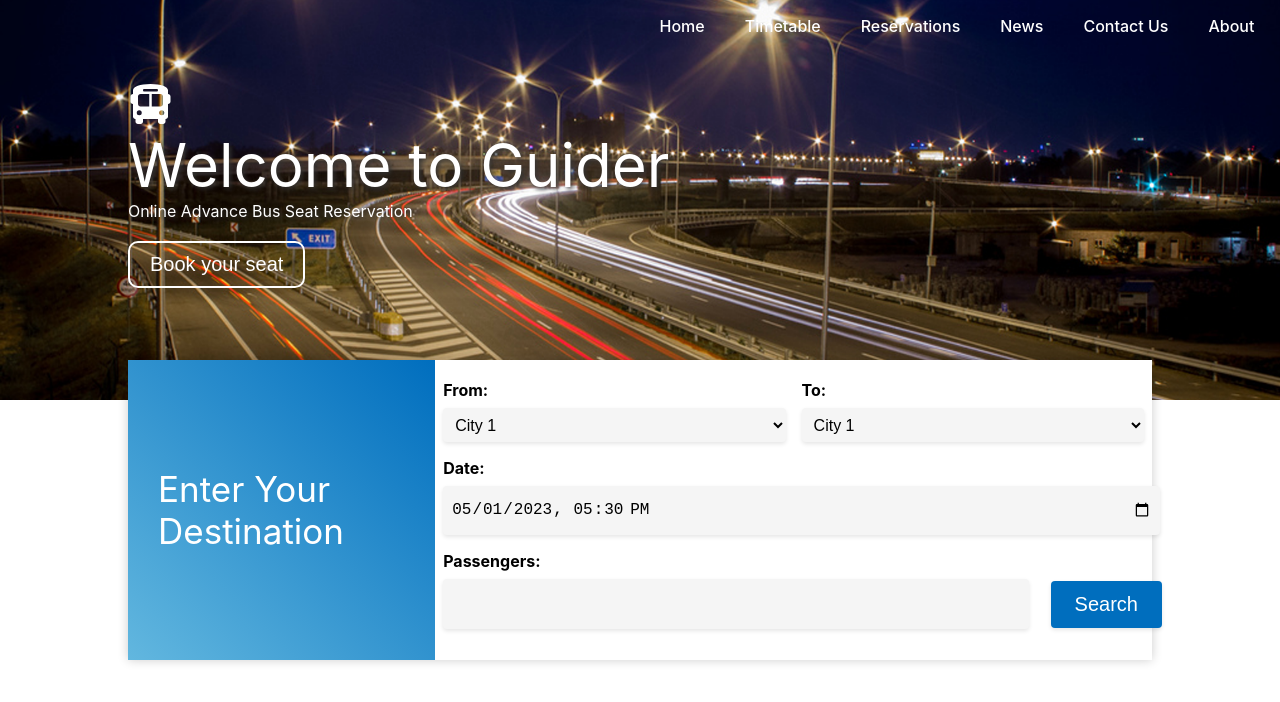
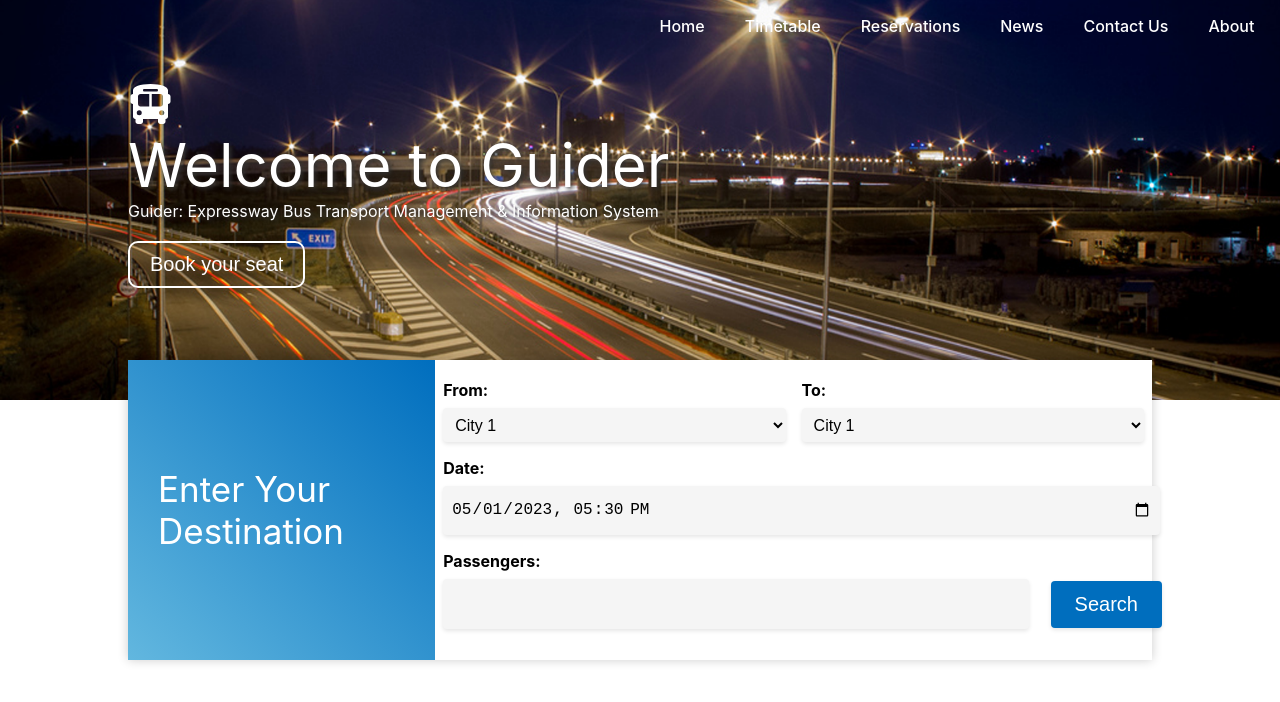
Before and after one commit to Guider-Bus-Reservation-System/Frontend, a React (Create React App) app: page / in a window 1280 px wide. Shown: the top 702 px of the page. Built offline with nearby package versions, Linux system fonts and the light colour scheme.

Commit message:
Changed subtitle of homepage
Co-Authored-By: GayathmaHiruni <131847817+GayathmaHiruni@users.noreply.github.com>
Co-Authored-By: MethmiDharmakeerthi <97521363+MethmiDharmakeerthi@users.noreply.github.com>
Co-Authored-By: Prasadini30 <125174664+Prasadini30@users.noreply.github.com>

```diff
--- a/src/pages/index.jsx
+++ b/src/pages/index.jsx
@@ -32,7 +32,8 @@ const Index = () => {
 							Welcome to Guider
 						</div>
 						<div className="home-header-subtitle">
-							Online Advance Bus Seat Reservation
+							Guider: Expressway Bus Transport Management &
+							Information System
 						</div>
 						<div className="home-header-button">
 							<button>Book your seat</button>
```
